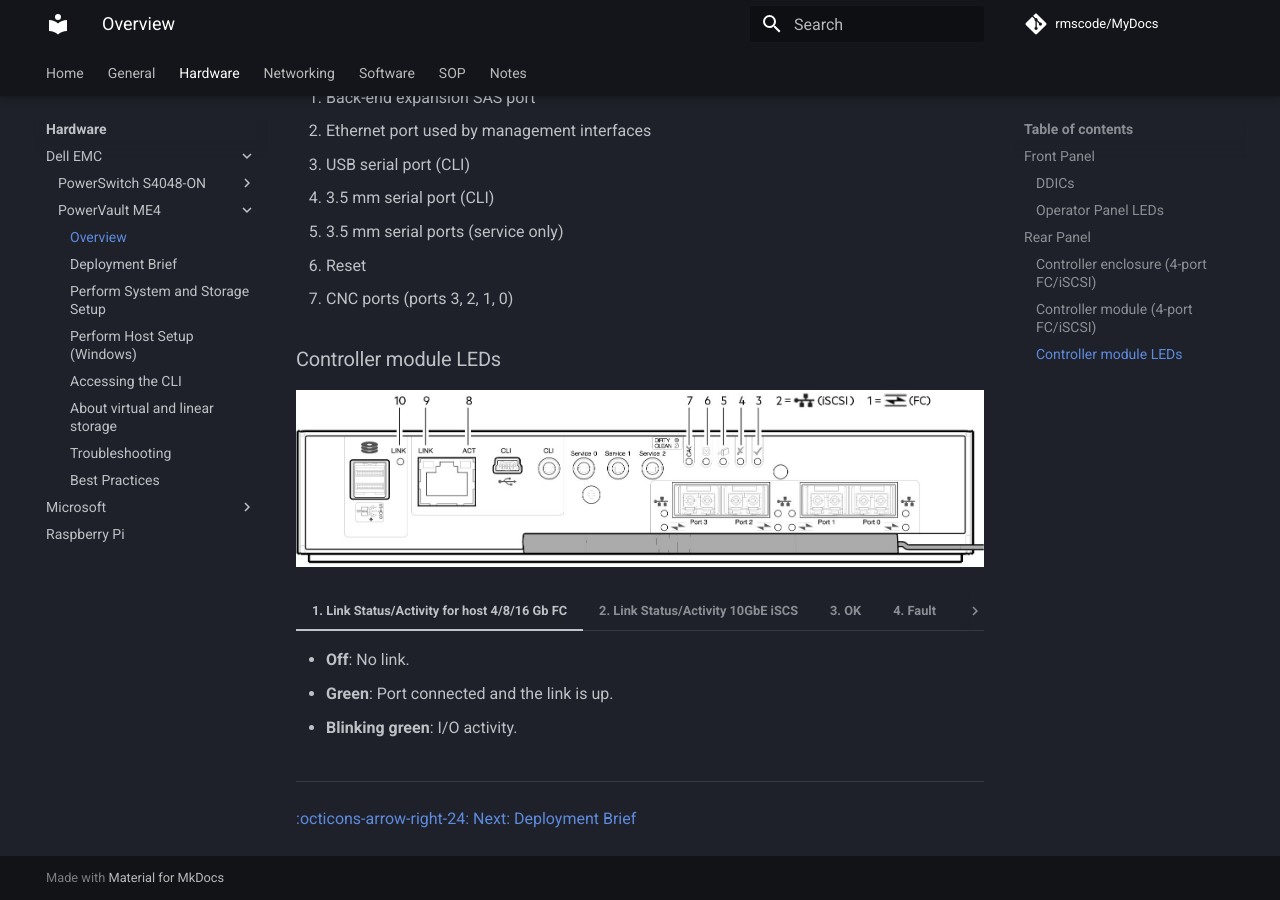
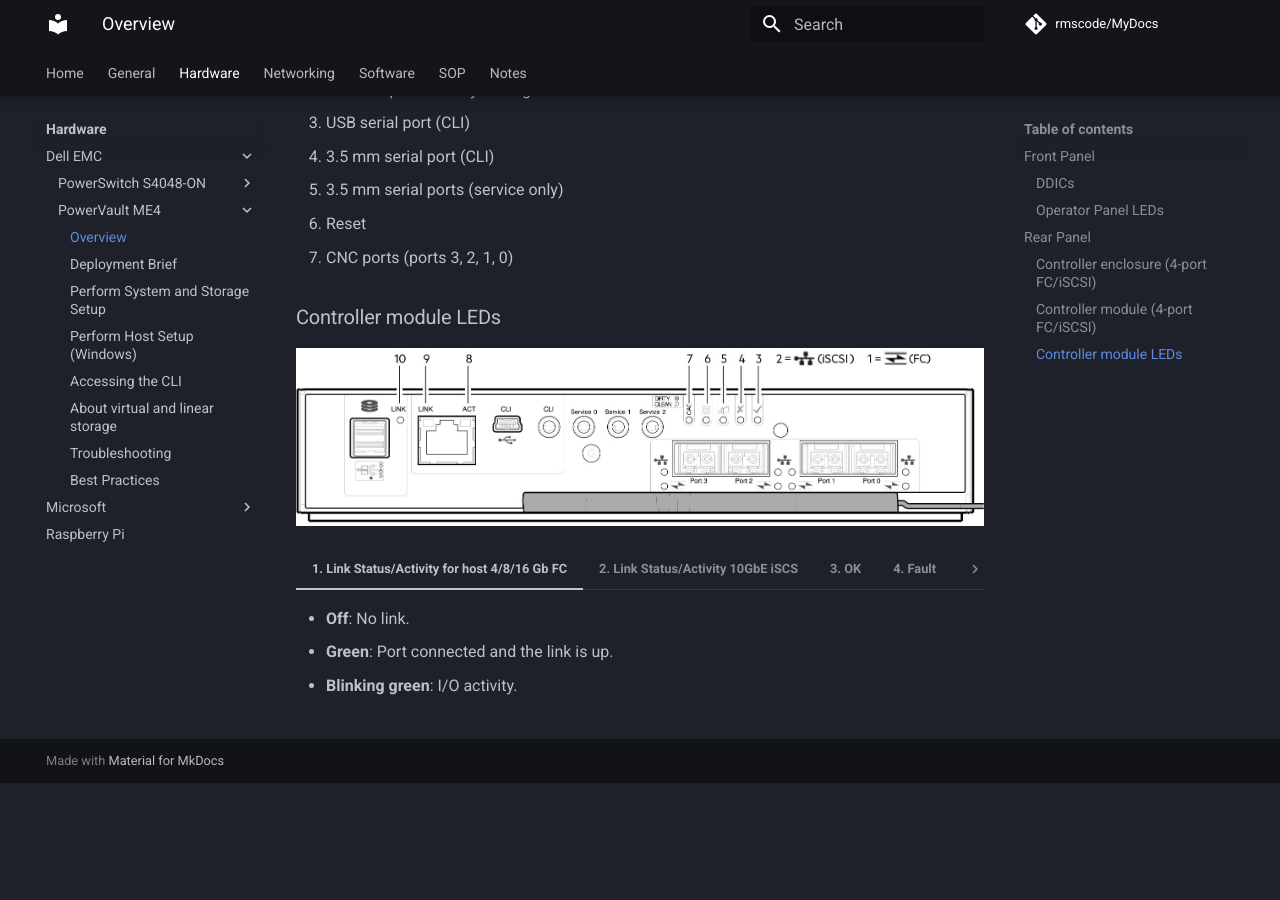
Before and after one commit to rmscode/binary-garden, an MkDocs documentation site: the page built from docs/hardware/dell-emc/powervault-me4/me4-overview.md, in a window 1280 px wide and 900 px high, scrolled down 3028 px. Built offline with MkDocs 1.6.1 and Material for MkDocs 9.7.7, drawn with Linux system fonts in a browser that asks for light colours; comment, search, counter and statistics services are not loaded; after the commit the page ends 3811 px from its top, so only the background shows below that; some of the changed text lies outside the part shown.

Commit message:
Update me4-overview.md

```diff
--- a/docs/hardware/dell-emc/powervault-me4/me4-overview.md
+++ b/docs/hardware/dell-emc/powervault-me4/me4-overview.md
@@ -191,7 +189,3 @@
 
     - **Off**: The port is empty or the link is down.
     - **Green**: The port is connected and the link is up.
-
----
-
-[:octicons-arrow-right-24: Next: Deployment Brief ](../powervault-me4/me4-deployment-brief.md)
```
Also changed, not shown: other parts of docs/hardware/dell-emc/powervault-me4/me4-overview.md (+0 -2 lines).
